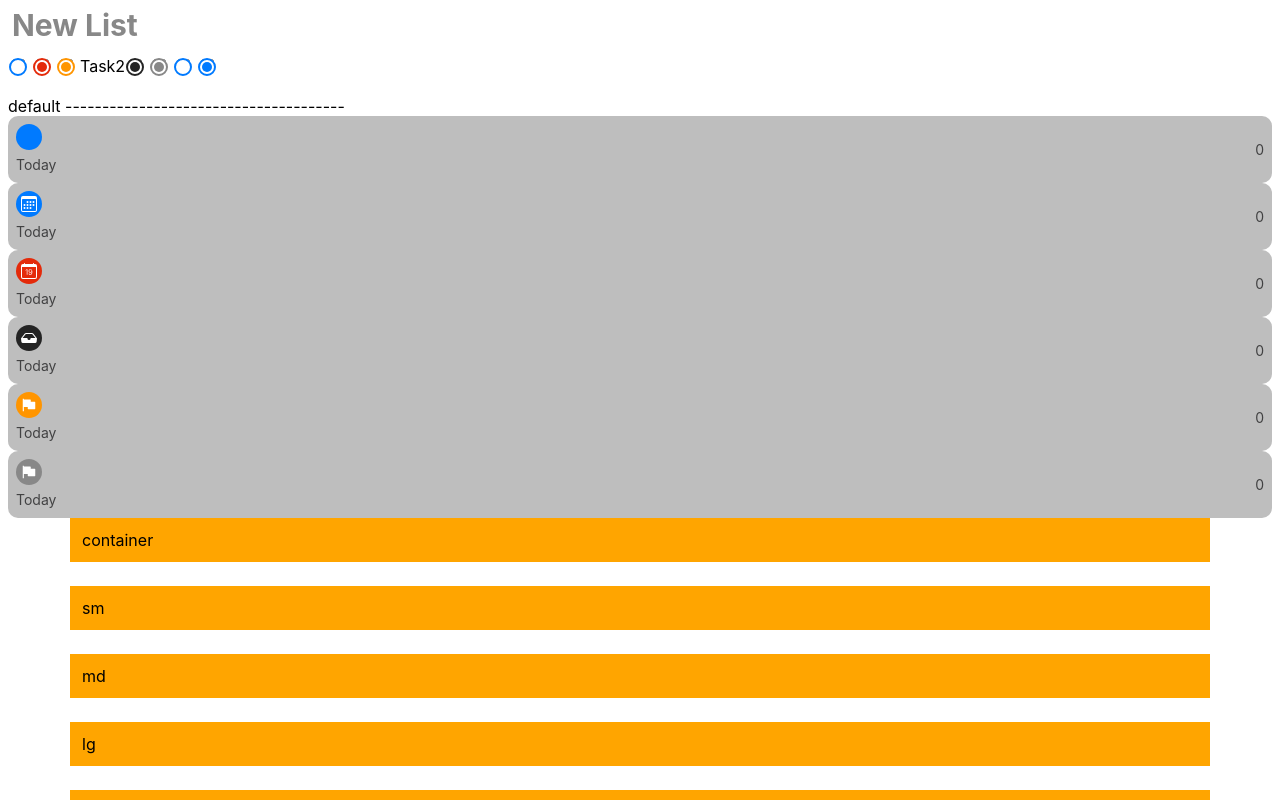
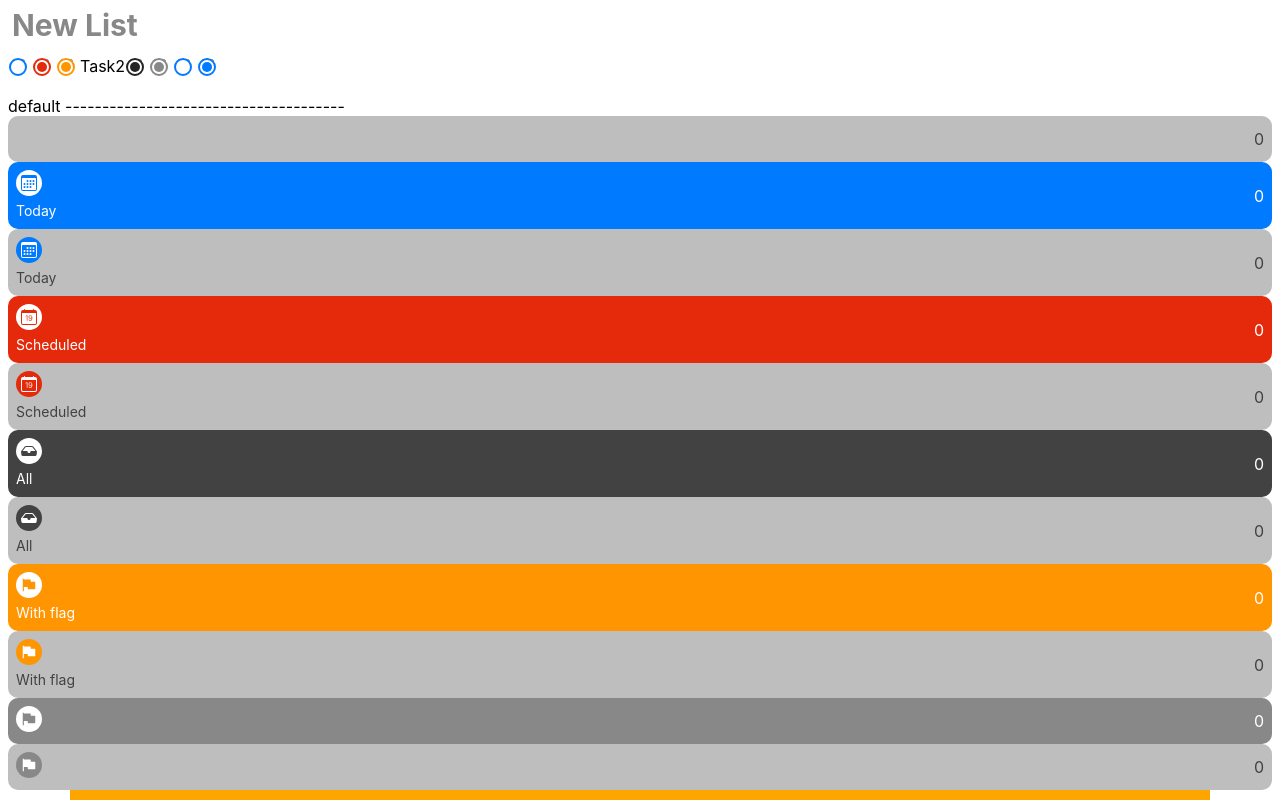
Before and after one commit to Anhelina4/ios-planner, a React (Create React App) app in the folder ios-planner/: page / in a window 1280 px wide. Shown: the part 1080-1880 px from the top of the page. Built offline with nearby package versions, Linux system fonts and the light colour scheme.

Commit message:
fifnish switcher and switcher in active state

```diff
--- a/ios-planner/src/App.js
+++ b/ios-planner/src/App.js
@@ -77,10 +77,15 @@ function App() {
       </div>
       default --------------------------------------
       <Switcher />
-      <Switcher icon={<BsCalendar3 />} variant="blue" />
-      <Switcher icon={<BsCalendarDate />} variant="red" />
-      <Switcher icon={<BsInboxFill />} variant="darkGrey" />
-      <Switcher icon={<AiFillFlag />} variant="orange" />
+      <Switcher icon={<BsCalendar3 />} variant="blue" active children="Today"/>
+      <Switcher icon={<BsCalendar3 />} variant="blue" children="Today"/>
+      <Switcher icon={<BsCalendarDate />} variant="red" active children="Scheduled"/>
+      <Switcher icon={<BsCalendarDate />} variant="red" children="Scheduled"/>
+      <Switcher icon={<BsInboxFill />} variant="darkGrey" active children="All"/>
+      <Switcher icon={<BsInboxFill />} variant="darkGrey" children="All"/>
+      <Switcher icon={<AiFillFlag />} variant="orange" active children="With flag"/>
+      <Switcher icon={<AiFillFlag />} variant="orange" children="With flag"/>
+      <Switcher icon={<AiFillFlag />} variant="lightGrey" active/>
       <Switcher icon={<AiFillFlag />} variant="lightGrey" />
       {/* Grid.Containers */}
       <Container>container</Container>
--- a/ios-planner/src/components/Switcher/Switcher.js
+++ b/ios-planner/src/components/Switcher/Switcher.js
@@ -7,15 +7,30 @@ import {
 import { Text } from "../../components"
 
 const Switcher = props => {
-  const { icon, variant} = props
+  const { icon, variant, active, children } = props
 
   return (
-    <SwitcherWrapper variant={variant} className="par">
-      <ContainerWrapper >
-        <IconWrapper variant={variant}>{icon}</IconWrapper>
-        <Text >Today</Text>
+    <SwitcherWrapper variant={variant} active={active}>
+      <ContainerWrapper>
+        <IconWrapper active={active} variant={variant}>
+          {icon}
+        </IconWrapper>
+        {!active ? (
+          <Text size="md" className="text-semibold" children={children} />
+        ) : (
+          <Text
+            color="white"
+            size="md"
+            className="text-semibold"
+            children={children}
+          />
+        )}
       </ContainerWrapper>
-      <Text size="md" children="0" variant={variant}/>
+      {!active ? (
+        <Text size="lg" children="0" className="text-semibold" />
+      ) : (
+        <Text size="lg" children="0" color="white" className="text-semibold" />
+      )}
     </SwitcherWrapper>
   )
 }
--- a/ios-planner/src/components/Switcher/Switcher.style.js
+++ b/ios-planner/src/components/Switcher/Switcher.style.js
@@ -5,7 +5,7 @@ const switcherVariants = {
   blue: "var(--color-blue)",
   red: "var(--color-red)",
   orange: "var(--color-orange)",
-  darkGrey: "var(--color-dark)",
+  darkGrey: "var(--color-dark-lighten0)",
   lightGrey: "var(--color-dark-lighten1)",
 }
 
@@ -15,14 +15,11 @@ export const SwitcherWrapper = styled.div`
   justify-content: space-between;
   align-items: center;
   padding: var(--p-md);
-  background: var(--color-dark-lighten2);
+  background: ${props =>
+    props.active
+      ? switcherVariants[props.variant]
+      : "var(--color-dark-lighten2)"};
   border-radius: var(--border-radius-xxl);
-
-  &:active {
-    background-color: ${props =>
-      switcherVariants[props.variant] || null};
-  }
-
 `
 
 export const IconWrapper = styled.div`
@@ -34,19 +31,16 @@ export const IconWrapper = styled.div`
   border-radius: var(--border-radius-round);
   height: var(--btn-lg);
   width: var(--btn-lg);
-  color: var(--color-white);
-  background-color: var(--color-blue);
+  color: ${props =>
+    props.active ? switcherVariants[props.variant] : "var(--color-white)"};
+  background-color: ${props => switcherVariants[props.variant]};
 
   ${props =>
-    props.variant &&
+    props.active &&
     css`
-      background-color: ${props => switcherVariants[props.variant] || "var(--color-white)"};
-    `}
-
-    &:active > &{
-      background: pink;
-      color: black;
-    }
+      background-color: ${props =>
+        props.active ? "var(--color-white)" : switcherVariants[props.variant]};
+    `};
 `
 
 export const ContainerWrapper = styled.div`
--- a/ios-planner/src/components/Text/Text.js
+++ b/ios-planner/src/components/Text/Text.js
@@ -5,7 +5,11 @@ const Text = props => {
   const { variant, color, size, children, className } = props
 
   return (
-    <TextWrapper variant={variant} size={size} color={color} className={className}>
+    <TextWrapper
+      variant={variant}
+      size={size}
+      color={color}
+      className={className}>
       {children}
     </TextWrapper>
   )
--- a/ios-planner/src/components/Text/Text.style.js
+++ b/ios-planner/src/components/Text/Text.style.js
@@ -5,6 +5,7 @@ const Colors = {
   blue: "var(--color-blue)",
   red: "var(--color-red)",
   orange: "var(--color-orange)",
+  white: "var(--color-white)",
 }
 
 const textVariants = {
@@ -24,7 +25,7 @@ const textSizes = {
 // styles
 const TextWrapper = styled.div`
   color: var(--color-dark-lighten0);
-  font-size: ${props => props.size || "var(--text-md)"};
+  font-size: var(--text-md);
   line-height: var(--lh-md);
   font-weight: var(--text-regular);
   padding: var(--p-md);
@@ -32,19 +33,19 @@ const TextWrapper = styled.div`
   ${props =>
     props.variant &&
     css`
-      color: ${props=> textVariants[props.variant]};
+      color: ${props => textVariants[props.variant]};
     `}
 
-    ${props =>
+  ${props =>
     props.color &&
     css`
-      color: ${props=> Colors[props.color]};
+      color: ${props => Colors[props.color]};
     `}
 
   ${props =>
     props.size &&
     css`
-      font-size: ${props=> textSizes[props.size]};
+      font-size: ${props => textSizes[props.size]};
     `}
 `
 
--- a/ios-planner/src/styles/helpers.css
+++ b/ios-planner/src/styles/helpers.css
@@ -154,4 +154,15 @@
   padding: var(--p-xxl);
 }
 
+/*text-font-weight*/
+.text-regular {
+  font-weight: var(--text-regular) !important;
+}
+.text-semibold {
+  font-weight: var(--text-semibold) !important;
+}
+.text-bold {
+  font-weight: var(--text-bold) !important;
+}
+
 /*# sourceMappingURL=helpers.css.map */
```
Also changed, not shown: ios-planner/src/styles/helpers.scss (line endings or trailing spaces).
